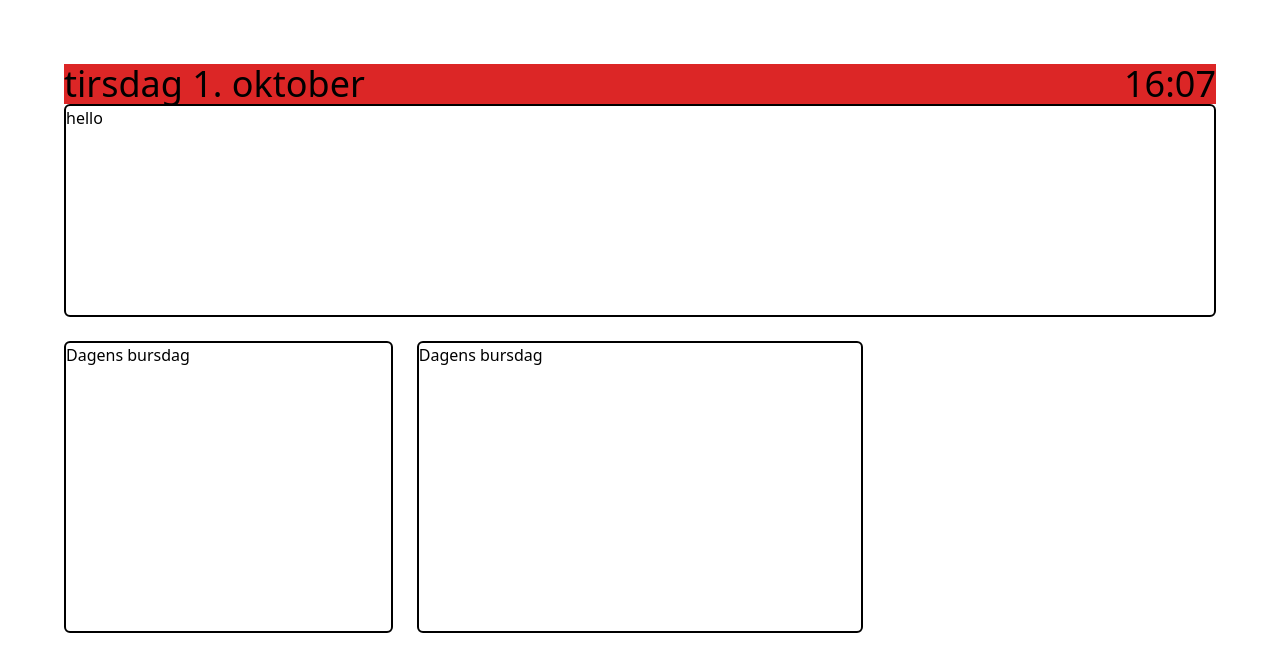
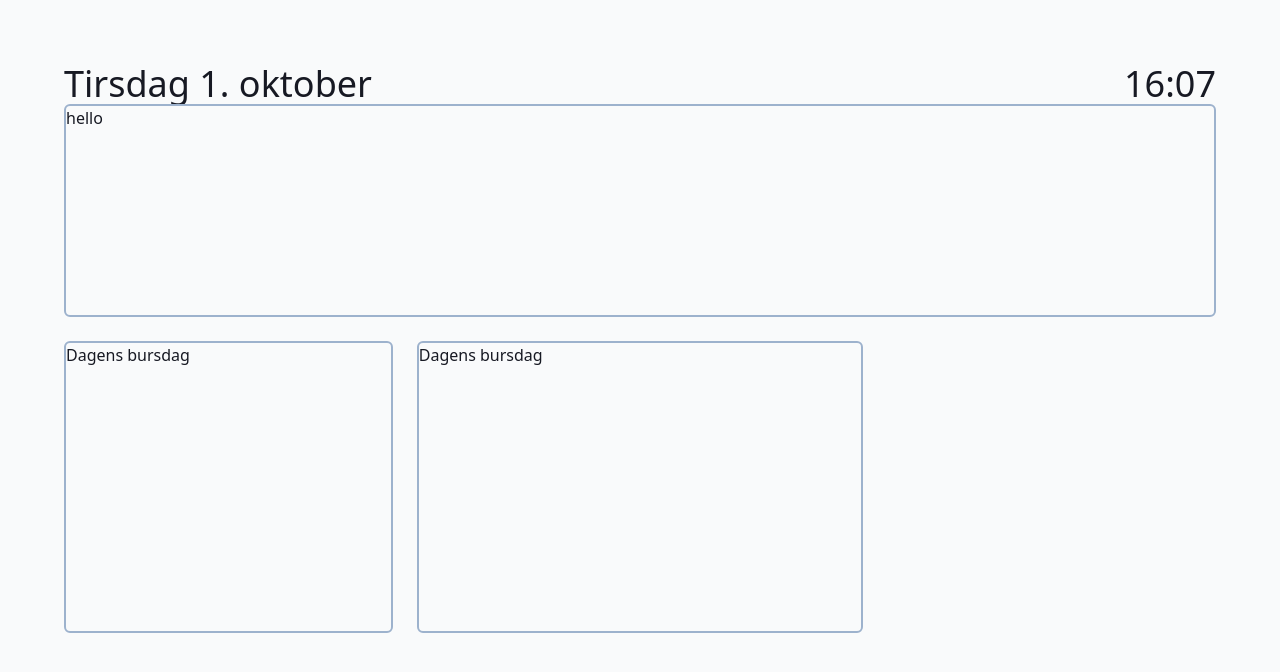
Before and after one commit to echo-webkom/echo-screen, a React (Vite) app: page / in a window 1280 px wide. Shown: the top 672 px of the page. Built offline with nearby package versions, Linux system fonts and the light colour scheme.

Commit message:
addad colors

```diff
--- a/src/App.tsx
+++ b/src/App.tsx
@@ -12,7 +12,7 @@ export default function App() {
         <div>
           <DateTime />
         </div>
-          <BentoScreen/>
+        <BentoScreen />
       </div>
     </QueryClientProvider>
   );
--- a/src/components/bento-screen.tsx
+++ b/src/components/bento-screen.tsx
@@ -1,18 +1,15 @@
-
-
 export default function BentoScreen() {
   return (
     <div className="grid grid-cols-10 grid-rows-8 h-[calc(100vh-12rem)] w-[100%] gap-6">
-
-          <div className="border-2 border-black rounded-md col-span-10 row-span-3">
+      <div className="border-2 border-border bg-background  rounded-md col-span-10 row-span-3">
         hello
       </div>
-          <div className="border-2 border-black rounded-md col-span-3 row-span-4">
+      <div className="border-2 border-border bg-background  rounded-md col-span-3 row-span-4">
         Dagens bursdag
       </div>
-          <div className="border-2 border-black rounded-md col-span-4 row-span-4">
+      <div className="border-2 border-border  bg-background rounded-md col-span-4 row-span-4">
         Dagens bursdag
       </div>
     </div>
-    )
+  );
 }
--- a/src/components/date-time.tsx
+++ b/src/components/date-time.tsx
@@ -2,11 +2,16 @@ import { onlyTimeHHMM, weekdayAndDate } from "../utils/date";
 
 export default function DateTime() {
   const today = new Date();
+  const formattedTime = onlyTimeHHMM(today);
+  const formattedDate =
+    weekdayAndDate(today).charAt(0).toUpperCase() +
+    weekdayAndDate(today).slice(1);
+
   return (
     <div>
-      <h1 className="text-4xl bg-red-600 flex justify-between">
-        <p>{weekdayAndDate(today)}</p>
-        <p>{onlyTimeHHMM(today)}</p>
+      <h1 className="text-4xl text-white flex justify-between">
+        <p>{formattedDate}</p>
+        <p>{formattedTime}</p>
       </h1>
     </div>
   );
--- a/src/index.css
+++ b/src/index.css
@@ -1,3 +1,23 @@
 @tailwind base;
 @tailwind components;
 @tailwind utilities;
+
+@layer base {
+  :root {
+    --background: #f9fafb;
+    --foreground: #171923;
+
+    --border: #9db2cd;
+
+    --primary: #008fa3;
+    --secondary: #fed879;
+  }
+}
+
+* {
+    @apply border-border text-foreground;
+  }
+
+body {
+    @apply bg-background text-foreground;
+  }
--- a/tailwind.config.js
+++ b/tailwind.config.js
@@ -2,7 +2,15 @@
 export default {
   content: ["./src/**/*.{js,ts,jsx,tsx}"],
   theme: {
-    extend: {},
+    extend: {
+      colors: {
+        background: "var(--background)",
+        foreground: "var(--foreground)",
+        primary: "var(--primary)",
+        secondary: "var(--secondary)",
+        border: "var(--border)"
+      }
+    },
   },
   plugins: [],
 };
```
Lines whose indentation alone changed are shown as unchanged.
